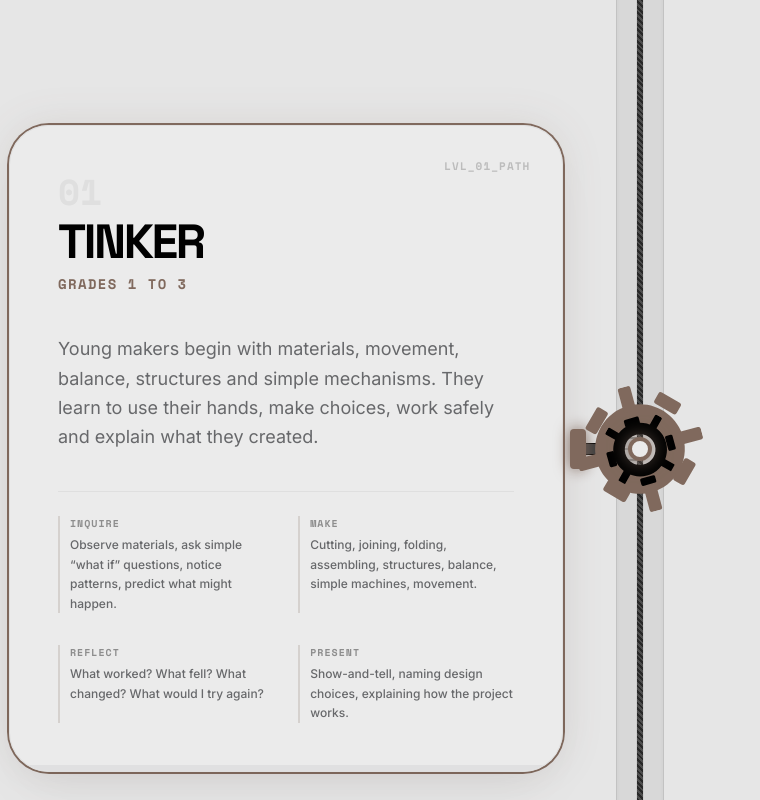
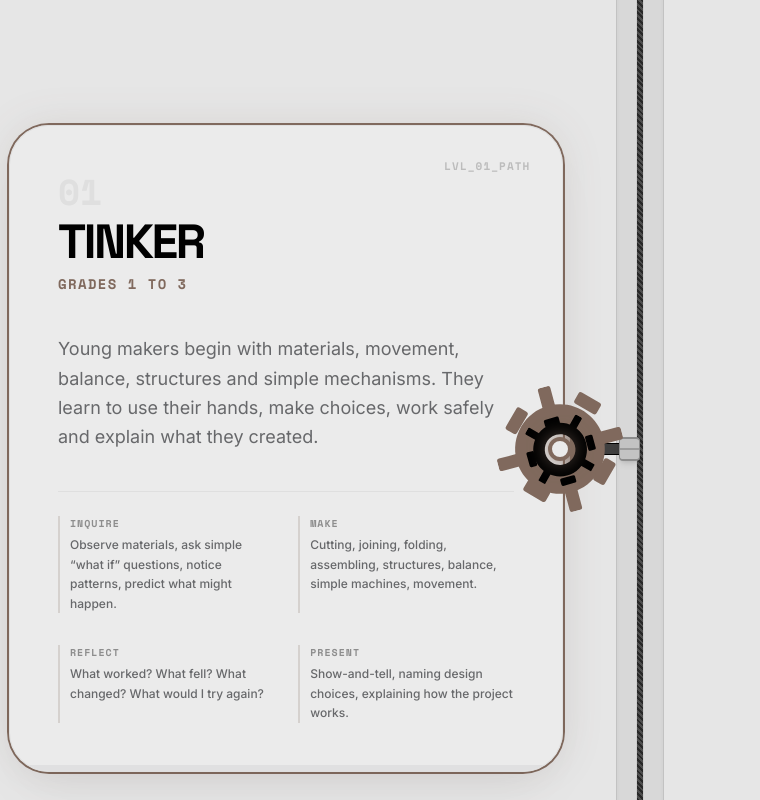
Before and after one commit to pratikb1234/Makerreactor, a React (Vite) app: page / in a window 1280 px wide. Shown: the part 6040-6840 px from the top of the page, without its empty margins (0-760 px from the left). Built offline with nearby package versions, Linux system fonts and the light colour scheme.

Commit message:
Fix gear overlap and add code metaphor to THE SYSTEM

```diff
--- a/src/components/ProgramPathway.jsx
+++ b/src/components/ProgramPathway.jsx
@@ -1,6 +1,6 @@
 import { useRef, useState } from 'react';
 import { motion, useScroll, useMotionValueEvent, useTransform } from 'framer-motion';
-import { BlueprintGrid, ScrollCircuitLine, ArcReactorNode } from './MakerElements';
+import { BlueprintGrid, ScrollCircuitLine, ArcReactorNode, FloatingCodeWidget } from './MakerElements';
 
 const levels = [
   {
@@ -164,13 +164,9 @@ export default function ProgramPathway() {
             </p>
           </div>
 
-          {/* Decorative SVG Pattern */}
-          <div className="absolute bottom-[-10%] right-[-10%] opacity-10">
-            <svg width="400" height="400" viewBox="0 0 400 400">
-              <circle cx="200" cy="200" r="150" stroke="white" fill="none" strokeWidth="0.5" strokeDasharray="10 10" />
-              <circle cx="200" cy="200" r="100" stroke="white" fill="none" strokeWidth="0.5" />
-              <path d="M 200 50 V 350 M 50 200 H 350" stroke="white" strokeWidth="0.5" />
-            </svg>
+          {/* The Code Metaphor Widget */}
+          <div className="relative mt-12 md:absolute md:bottom-8 md:right-8 z-10 w-full md:w-80 shadow-2xl shadow-black/50">
+            <FloatingCodeWidget className="w-full" />
           </div>
         </motion.div>
 
@@ -271,14 +267,9 @@ function LevelCardTimeline({ level, index, scrollYProgress }) {
   return (
     <div className={`flex flex-col ${isEven ? 'lg:flex-row' : 'lg:flex-row-reverse'} items-center gap-12 lg:gap-24 relative`}>
 
-      {/* Visual Marker on central line */}
-      <div className="absolute left-1/2 -translate-x-1/2 top-1/2 -translate-y-1/2 hidden lg:flex items-center justify-center z-30">
-        <MechanicalLinkageNode isActive={isActive || isHovered} />
-      </div>
-
       {/* Level Card Base Content - Wrapped in a jolt animation */}
       <motion.div
-        className="w-full lg:w-[45%]"
+        className="w-full lg:w-[45%] z-10 relative"
         onMouseEnter={() => setIsHovered(true)}
         onMouseLeave={() => setIsHovered(false)}
         animate={(isActive || isHovered) ? { x: isEven ? -15 : 15 } : { x: 0 }}
@@ -289,6 +280,11 @@ function LevelCardTimeline({ level, index, scrollYProgress }) {
           <LevelCardBase level={level} index={index} />
         </div>
       </motion.div>
+
+      {/* Side-mounted Gear engaging with the Elevator Track */}
+      <div className={`hidden lg:flex absolute top-1/2 -translate-y-1/2 z-30 ${isEven ? 'right-[calc(50%+16px)]' : 'left-[calc(50%+16px)]'}`}>
+        <MechanicalLinkageNode isActive={isActive || isHovered} />
+      </div>
 
       {/* Decorative Mechanical Linkage Piston Arm - LG only */}
       <div className={`hidden lg:block absolute top-1/2 -translate-y-1/2 w-[5%] h-8 z-20 ${isEven ? 'left-[45%]' : 'right-[45%]'}`}>
@@ -302,11 +298,11 @@ function LevelCardTimeline({ level, index, scrollYProgress }) {
 }
 
 function PistonArm({ isActive, isEven }) {
-  // Piston pushes OUT from the center towards the card.
-  // Center is at the right for isEven, left for !isEven.
+  // Piston pushes OUT from the center track towards the card.
   return (
     <div className={`w-full h-full relative flex items-center ${isEven ? 'flex-row-reverse' : 'flex-row'}`}>
-      {/* Outer Cylinder (attached to center) */}
+
+      {/* Outer Cylinder (attached to center track) */}
       <div className="w-1/2 h-6 bg-[#d4d4d4] border-y-2 border-x border-[#999] rounded-sm relative z-10 flex items-center justify-center shadow-md">
          {/* Decorative cylinder stripes */}
          <div className="w-full h-[2px] bg-black/20" />
```
